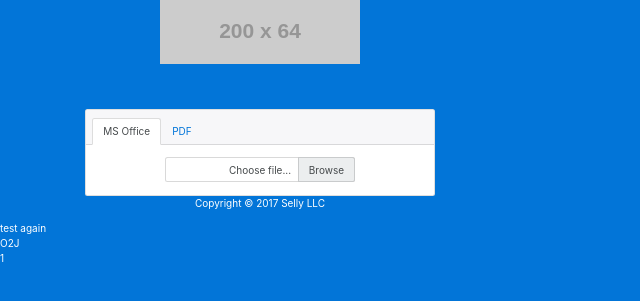
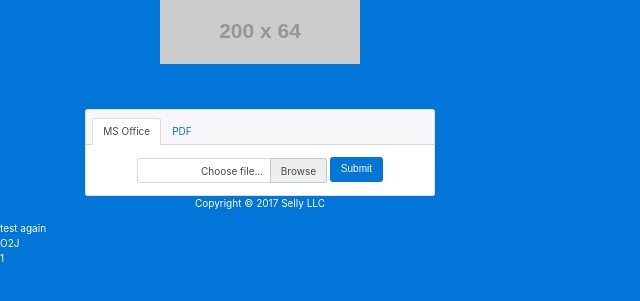
Before and after one commit to awratten/O2J, a PHP site: page / in a window 1280 px wide. Shown: the top 301 px of the page, without its empty margins (0-640 px from the left). Run offline with PHP 8.4, Linux system fonts and the light colour scheme; grey boxes labelled with a size stand in for pictures from a placeholder-image service; some libraries are stand-ins or nearby versions.

Commit message:
add submit button

```diff
--- a/web/index.php
+++ b/web/index.php
@@ -42,10 +42,15 @@ $doc_version = "1";
                             </ul>
                         </div>
                         <div class="card-block">
-                            <label class="custom-file">
-                                <input type="file" id="file" class="custom-file-input">
-                                <span class="custom-file-control"></span>
-                            </label>
+                            <form>
+                                <label class="custom-file">
+                                    <input type="file" id="file" class="custom-file-input">
+                                    <span class="custom-file-control"></span>
+                                </label>
+
+                                <button type="submit" class="btn btn-primary">Submit</button>
+
+                            </form>
                         </div>
                     </div>
 
```
